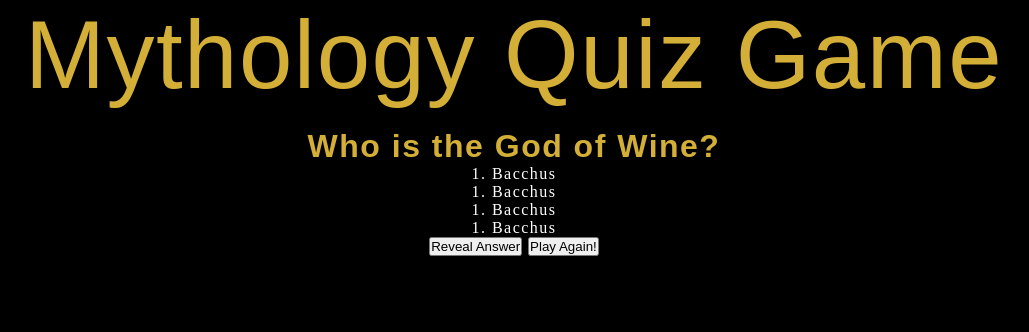
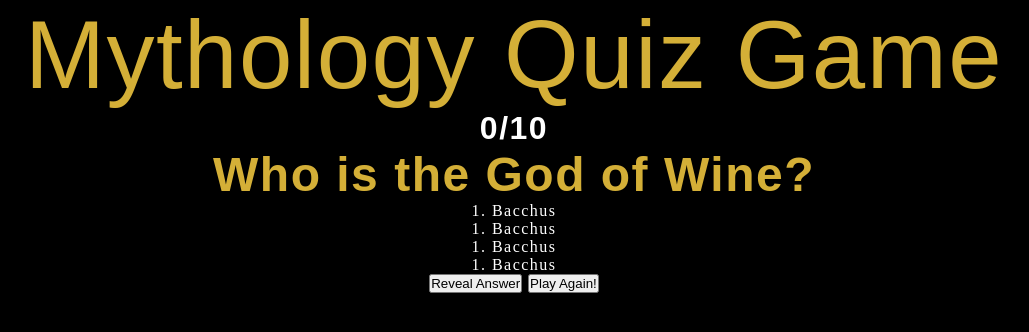
Before and after one commit to LewisHaZ/CI_PP2_SMITE, a plain HTML site: page quiz.html in a window 1280 px wide. Shown: the whole page, without its empty margins (126-1155 px from the left). Drawn offline with Linux system fonts and the light colour scheme; a web font is replaced by a local one.

Commit message:
style the title, question and answer sections (feature)

```diff
--- a/assets/css/styles.css
+++ b/assets/css/styles.css
@@ -46,6 +46,16 @@ ul > li{
 .quiz-questions > li{
     color: white;
     font-family:'Times New Roman', Times, serif;
+}
+
+.quiz-score{
+    color: white;
+    font-weight: 600;
+    font-size: 2em;
+}
+
+.quiz-question{
+    font-size: 3em;
 }
 
 /* buttons */
--- a/quiz.html
+++ b/quiz.html
@@ -14,7 +14,7 @@
                 <h1 class="quiz-title">Mythology Quiz Game</h1>
                 <div class="quiz-score flex">
                     <span id = "correct-score">0</span>/<span
-                     id = "total-question"></span>
+                     id = "total-question">10</span>
                 </div>
             </div>
 
```
